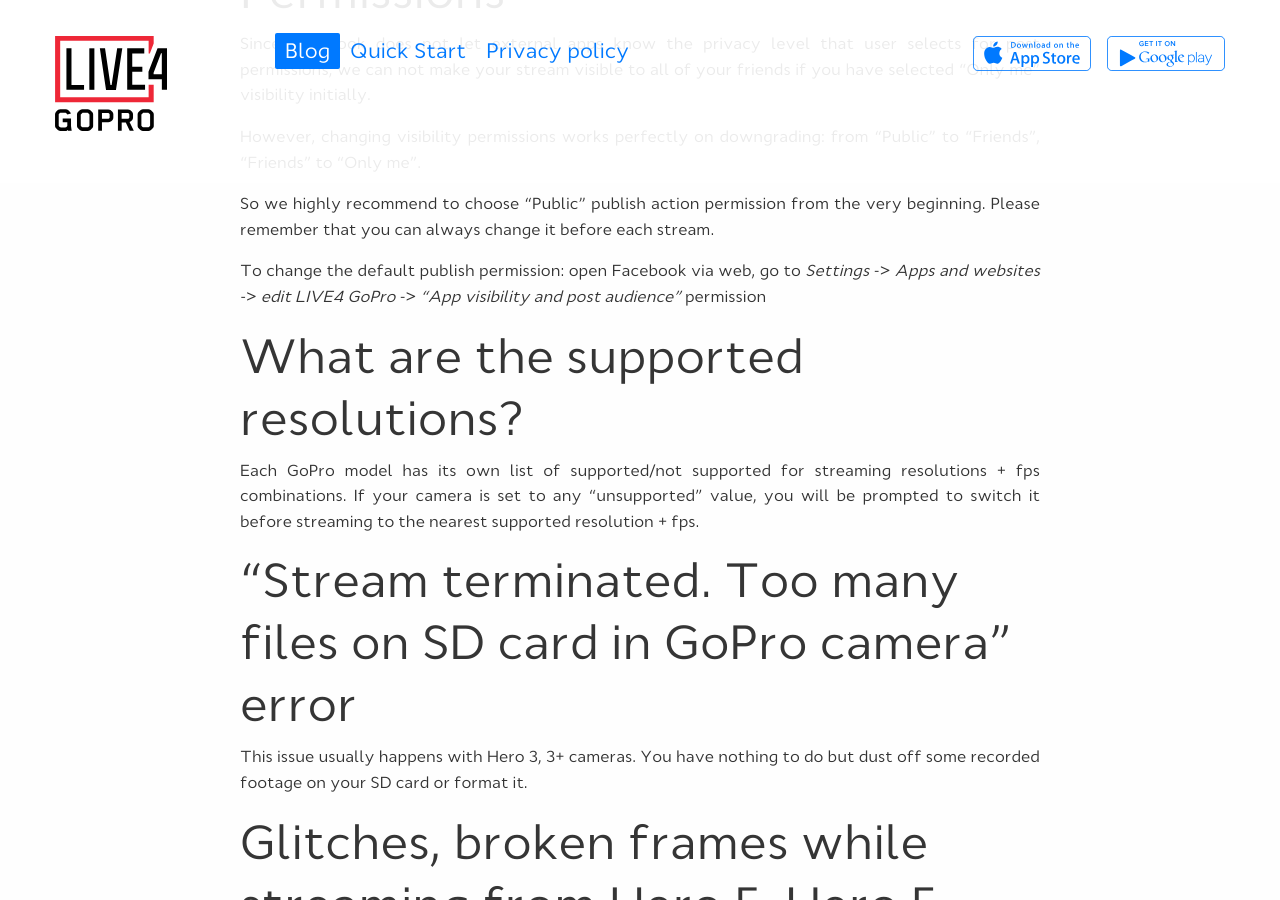
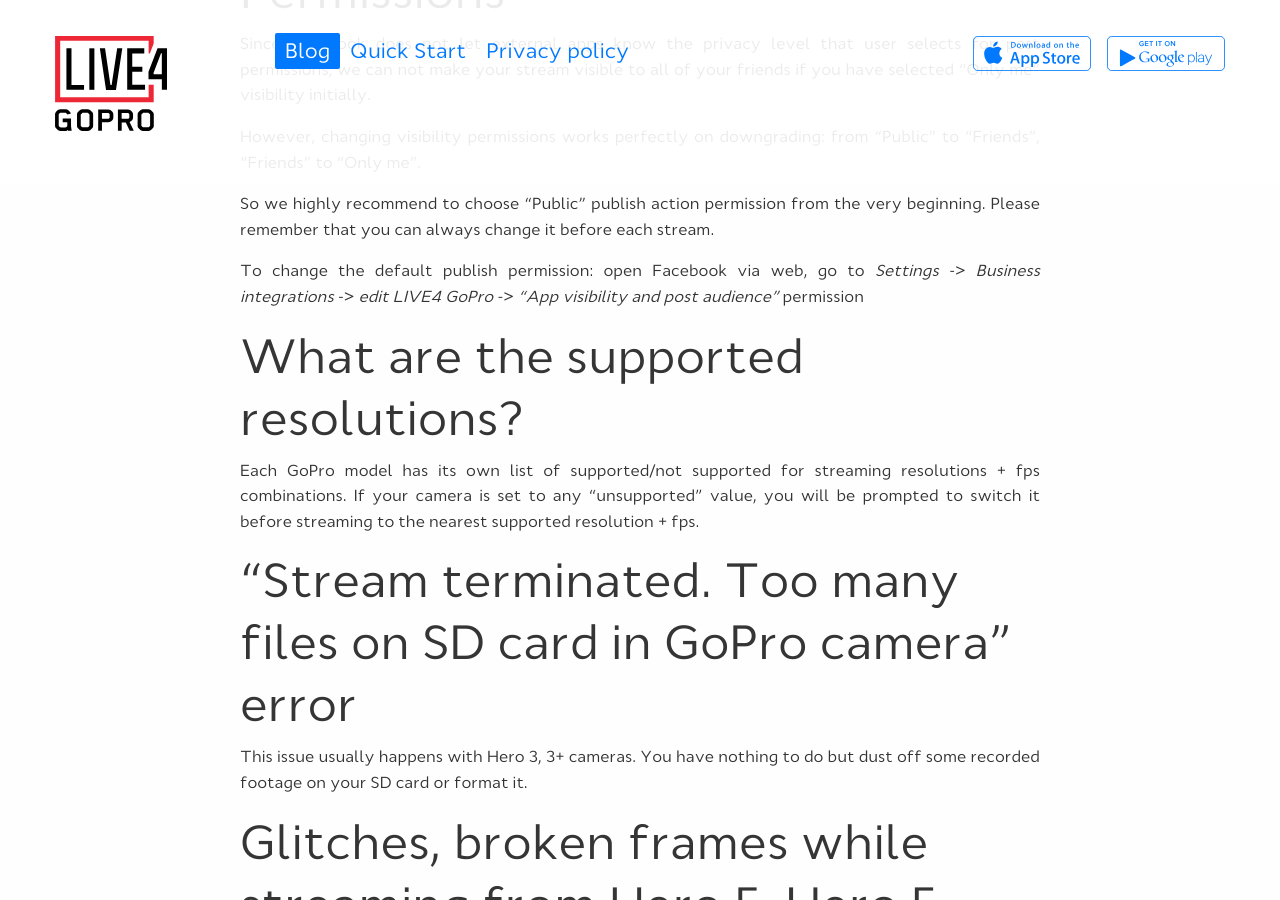
Before and after one commit to videogorillas/live4io, a Jekyll site: the page built from _posts/2018-09-19-faq.md, in a window 1280 px wide and 900 px high, scrolled down 1359 px. Built offline with Jekyll 4.4.1, drawn with Linux system fonts in a browser that asks for light colours.

Commit message:
Business integrations

```diff
--- a/_posts/2018-09-19-faq.md
+++ b/_posts/2018-09-19-faq.md
@@ -18,7 +18,7 @@ However, changing visibility permissions works perfectly on downgrading: from "P
 
 So we highly recommend to choose "Public" publish action permission from the very beginning. Please remember that you can always change it before each stream.
 
-To change the default publish permission: open Facebook via web, go to _Settings_ -> _Apps and websites_ -> _edit LIVE4 GoPro_ -> _"App visibility and post audience"_ permission
+To change the default publish permission: open Facebook via web, go to _Settings_ -> _Business integrations_ -> _edit LIVE4 GoPro_ -> _"App visibility and post audience"_ permission
 
 
 # What are the supported resolutions?
```
